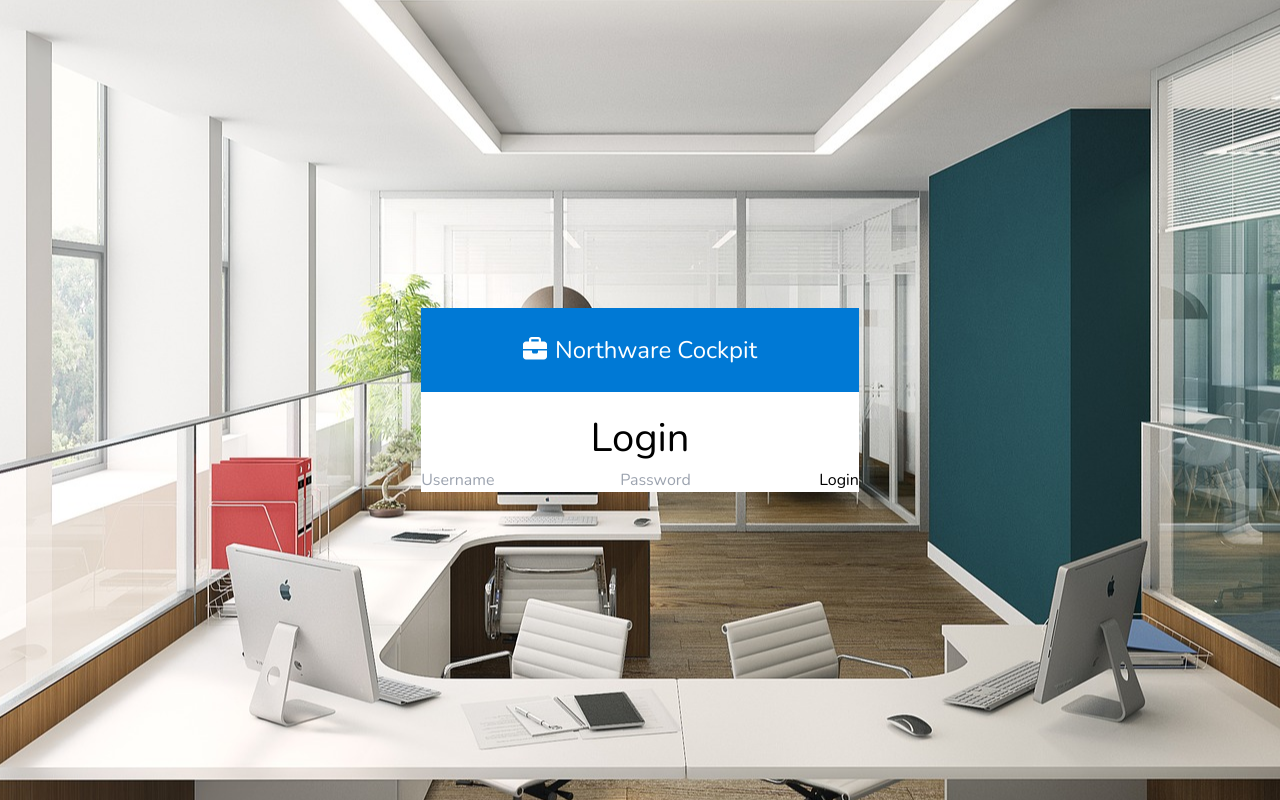
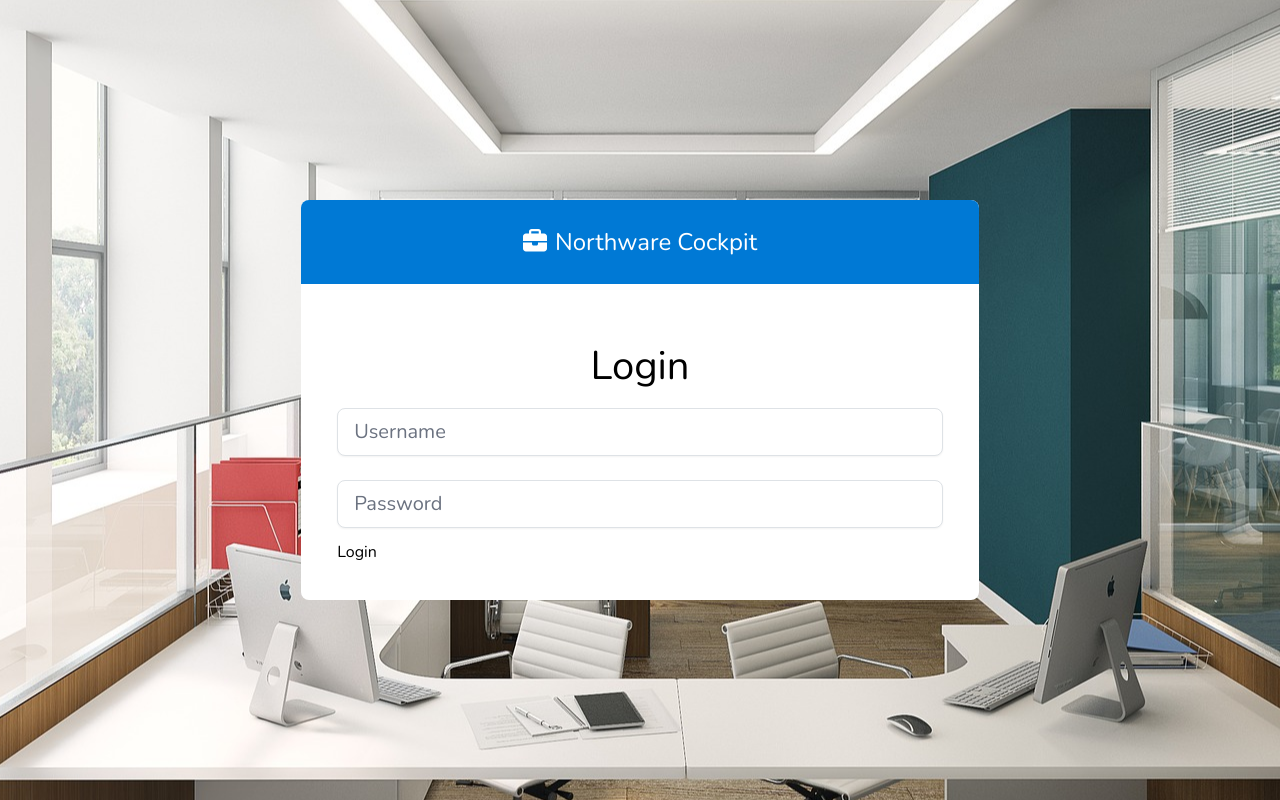
Before and after one commit to onissen/northware-suite, a Next.js app: page /login in a window 1280 px wide. Built offline with nearby package versions, Linux system fonts and the light colour scheme.

Commit message:
Adding Form design

```diff
--- a/components/specific/LoginForm.js
+++ b/components/specific/LoginForm.js
@@ -12,31 +12,15 @@ export default function LoginForm(props) {
       <div className={styles.loginBox}>
         <LoginBrand brandIcon={faBriefcase} brandName='Northware Cockpit' bgClass='bg-cockpit' />
         {!loading && !user ? (
-          <>
-              <h1 className='text-center'>Login</h1>
-              <form onSubmit={props.handleSubmit} className="">
-              <input
-                type="text"
-                name="identifier"
-                onChange={props.handleChange}
-                placeholder="Username"
-                required
-              />
-              <input
-                type="password"
-                name="password"
-                onChange={props.handleChange}
-                placeholder="Password"
-                required
-              />
+          <div className="p-9" >
+            <h1 className='text-center'>Login</h1>
+            <form onSubmit={props.handleSubmit} className="">
+              <input className="form-control-lg my-3" type="text" name="identifier" onChange={props.handleChange} placeholder="Username" required />
+              <input className="form-control-lg my-3" type="password" name="password" onChange={props.handleChange} placeholder="Password" required />
 
-              <button
-                type="submit"
-              >
-                Login
-              </button>
+              <button type="submit">Login</button>
             </form>
-          </>
+          </div>
           ) : ('') }
 
           {!loading && (user ? (
--- a/package.json
+++ b/package.json
@@ -14,6 +14,7 @@
     "@fortawesome/free-solid-svg-icons": "^6.2.1",
     "@fortawesome/react-fontawesome": "^0.2.0",
     "@next/font": "13.1.1",
+    "@tailwindcss/forms": "^0.5.3",
     "autoprefixer": "^10.4.13",
     "next": "13.1.1",
     "postcss": "^8.4.20",
--- a/styles/LoginForm.module.sass
+++ b/styles/LoginForm.module.sass
@@ -14,9 +14,11 @@
 
 .loginBox
     background-color: $white
+    @apply rounded-lg
 
 
 .loginBrand
+    @apply rounded-t-lg
     padding: 1.5rem
     font-size: 1.5rem
     text-align: center
--- /dev/null
+++ b/styles/_forms.sass
@@ -0,0 +1,31 @@
+@mixin form-control-focus($color)
+    .form-select,
+    .form-control, .form-control-lg, .form-control-sm
+        &:focus
+            box-shadow: 0 0 0 .25rem rgba(mix($color, $white, 75%), .25)
+            border-color: rgba(mix($color, $white, 75%), .50)
+
+@mixin form-control-base
+    width: 100%
+    font-weight: 400
+    line-height: 1.5
+    border: 1px solid #dee2e6
+    @apply shadow-sm
+
+
+.form-control
+    @include form-control-base
+    padding: 0.375rem 0.75rem
+    font-size: 1rem
+    @apply rounded
+
+.form-control-lg
+    @include form-control-base
+    min-height: calc(1.5em + 1rem + calc(var(--bs-border-width) * 2))
+    padding: 0.5rem 1rem
+    font-size: 1.25rem
+    @apply rounded-lg
+
+.form-control-sm
+    @include form-control-base
+    min-height: calc(1.5em + .5rem + calc(var(--bs-border-width) * 2))
--- a/styles/globals.sass
+++ b/styles/globals.sass
@@ -4,3 +4,7 @@
 
 @import variables
 @import typography
+@import forms
+
+// Should be Service Individual
+@include form-control-focus ($color: $cockpit-prm)
--- a/tailwind.config.js
+++ b/tailwind.config.js
@@ -7,5 +7,5 @@ module.exports = {
   theme: {
 
   },
-  plugins: [],
+  plugins: [require('@tailwindcss/forms')],
 };
```
Also changed, not shown: 1 other file (tests, documents, lock files or other folders).
